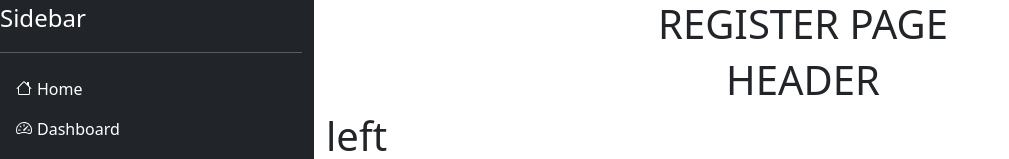
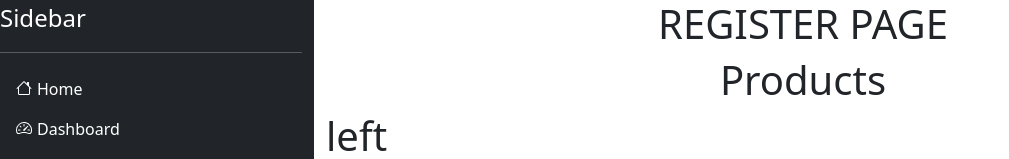
Before and after one commit to pablio1/ITELECT4, a React (Create React App) app: page /products in a window 1280 px wide. Shown: the top 159 px of the page, without its empty margins (0-1009 px from the left). Built offline with nearby package versions, Linux system fonts and the light colour scheme.

Commit message:
New hange in

```diff
--- a/src/pages/Products/index.js
+++ b/src/pages/Products/index.js
@@ -9,7 +9,7 @@ export default class Products extends Component {
 
 
                     <div>
-            <center><h1>HEADER</h1></center>
+            <center><h1>Products</h1></center>
             <div className='main'>
                     <div className='left'><h1>left</h1></div>
                     <div className='right'><h1>RIGHT</h1></div>
```
